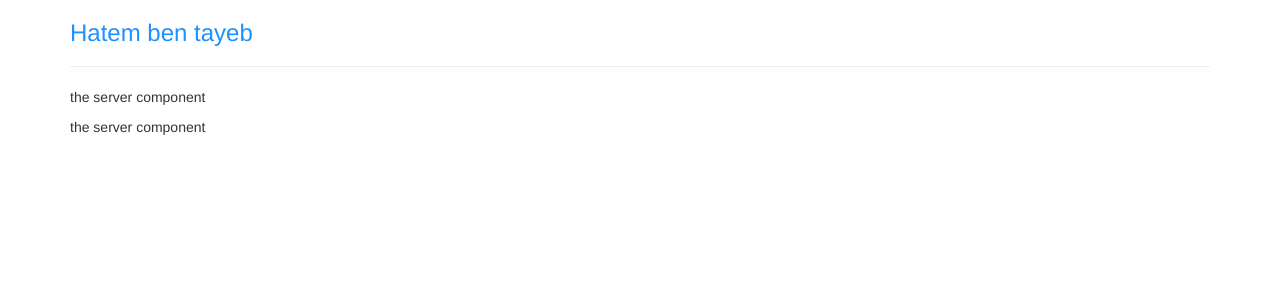
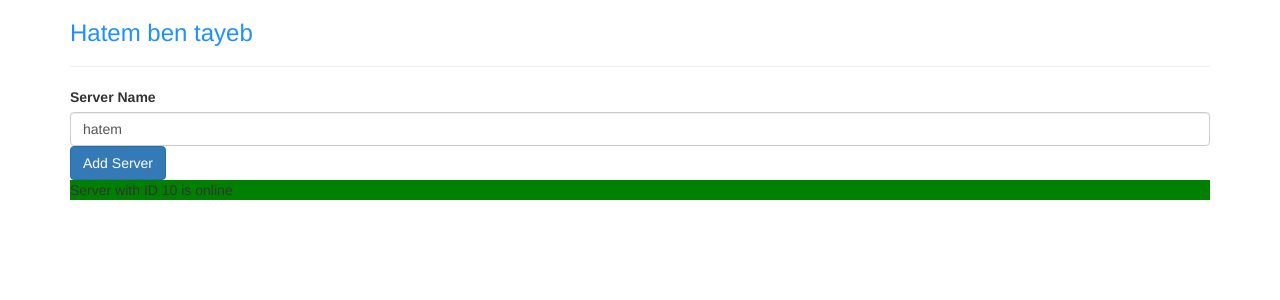
Before and after one commit to hatembentayeb/angular-devops, an Angular app: page / in a window 1280 px wide. Shown: the top 300 px of the page. Built offline with nearby package versions, Linux system fonts and the light colour scheme.

Commit message:
defining color for server status

```diff
--- a/src/app/server/server.component.html
+++ b/src/app/server/server.component.html
@@ -1 +1 @@
-<p>the server component</p>
+<p [ngStyle]="{backgroundColor : getColor()}">Server with ID {{serverID}}  is {{getServerStatus()}} </p>
--- a/src/app/server/server.component.ts
+++ b/src/app/server/server.component.ts
@@ -5,5 +5,24 @@
     templateUrl: './server.component.html'
 })
 export class ServerComponent{
+    serverID = 10;
+    serverStatus : String = 'offline';
 
+    constructor(){
+     this.serverStatus =  Math.random() > 0.5 ? 'online' : 'offline';
+    }
+
+    getServerStatus(){
+         return this.serverStatus;
+    }
+
+    getColor(){
+        if (this.serverStatus == 'offline'){
+            return 'red';
+        }else{
+            return 'green';
+        }
+
+
+    }
 }
--- a/src/app/servers/servers.component.html
+++ b/src/app/servers/servers.component.html
@@ -1,2 +1,10 @@
+<label>Server Name</label>
+<input type="text" class="form-control" [(ngModel)]="serverName">
+<!-- <p>{{ serverName }}</p> -->
+<button class="btn btn-primary" [disabled] = "!allowNewServer" (click)="onCreateServer()"> Add Server</button>
+<!-- <p [innerText]="allowNewServer"></p> -->
+<!-- <p appTurnGreen >{{ serverCreationStatus }}</p> -->
+<p *ngIf="serverCreated">Server was created! server Name is {{ serverName }}</p>
+
+
 <app-server></app-server>
-<app-server></app-server>
--- a/src/app/servers/servers.component.ts
+++ b/src/app/servers/servers.component.ts
@@ -2,16 +2,31 @@
 
 @Component({
   selector: 'app-servers',
-  template: `
-     <app-server></app-server>
-     <app-server></app-server>`,
+  templateUrl : './servers.component.html',
   styleUrls: ['./servers.component.css']
 })
 export class ServersComponent implements OnInit {
+  allowNewServer = false;
+  serverCreationStatus = "no servers was created !";
+  serverName = 'hatem';
+  serverCreated = false;
 
-  constructor() { }
+  constructor() {
+
+    setTimeout(()=>{
+      this.allowNewServer = true;
+    },2000)
+  }
 
   ngOnInit() {
   }
 
+  onCreateServer(){
+    this.serverCreated = true;
+    return this.serverCreationStatus="server was created ! Name is : "+this.serverName;
+  }
+
+  // onUpdateServerName(event : Event){
+  //  return this.serverName = (<HTMLInputElement>event.target).value;
+  // }
 }
```
Also changed, not shown: src/app/app.module.ts (+9 -3 lines).
